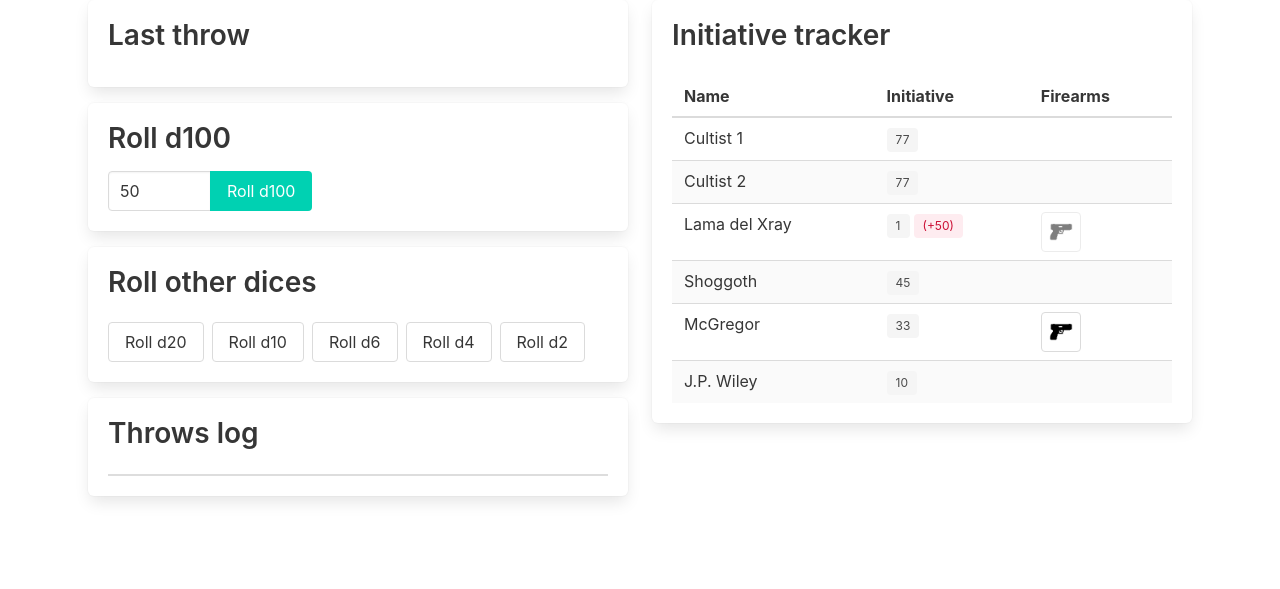
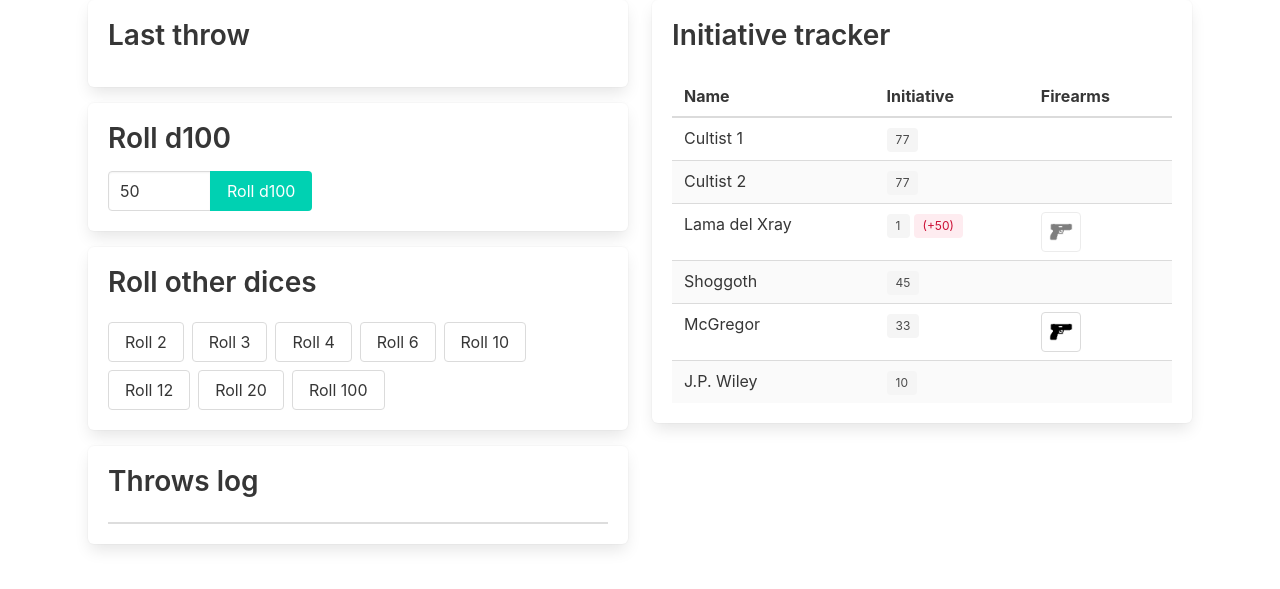
Before and after one commit to 8kto/call-of-cthulhu-dealer, a Gatsby site: page /showcase in a window 1280 px wide. Shown: the part 93-682 px from the top of the page. Built offline with nearby package versions, Linux system fonts and the light colour scheme; Gatsby itself is replaced by a stand-in of ours; what random-js would draw is missing.

Commit message:
Extract logic into DiceWidget

```diff
--- a/src/components/DiceWidget/index.tsx
+++ b/src/components/DiceWidget/index.tsx
@@ -1,17 +1,21 @@
-import React, { useState } from 'react'
+import React from 'react'
+
+import { Dice } from 'types'
 import { roll } from 'shared/utils/random'
+import { setTrayValue } from 'store/slices/diceTray'
+import { useAppDispatch } from 'shared/hooks'
 
-const DiceWidget = () => {
-  const [result, setResult] = useState<number>()
+const DiceWidget = ({ dice }: { dice: Dice }) => {
+  const dispatch = useAppDispatch()
+
+  const dispatchThrowResult = () => {
+    dispatch(setTrayValue({ result: roll(dice), dice }))
+  }
 
   return (
-    <div>
-      {result && <strong>{result}</strong>}
-      <br />
-      <button type="button" onClick={() => setResult(roll())}>
-        Roll d100
-      </button>
-    </div>
+    <button type="button" className="button" onClick={dispatchThrowResult}>
+      Roll {dice}
+    </button>
   )
 }
 
--- a/src/components/Result/index.tsx
+++ b/src/components/Result/index.tsx
@@ -14,7 +14,7 @@ type ResultOpts = {
   className?: string
 }
 
-const classMap = {
+const CLASS_MAP = {
   [Results.FUMBLE]: 'is-danger',
   [Results.FAIL]: 'is-black',
   [Results.SUCCESS]: 'is-success',
@@ -39,7 +39,7 @@ const Result = ({
   )
 
   if (shouldShowDifficultyResult) {
-    const classNameTag = `tag ${classMap[getThrowResult(value?.result, difficulty)]}`
+    const classNameTag = `tag ${CLASS_MAP[getThrowResult(value?.result, difficulty)]}`
 
     return (
       <SlotContainer className={className}>
--- a/src/components/showcase/RollsShowcase/index.tsx
+++ b/src/components/showcase/RollsShowcase/index.tsx
@@ -3,18 +3,19 @@ import debounce from 'debounce'
 
 import { Dice, Nullable } from 'types'
 import { roll } from 'shared/utils/random'
-import { selectDiceTray, setDifficulty, setTrayValue } from 'store/slices/diceTray'
-import { useAppDispatch, useAppSelector } from 'shared/hooks'
+import { setDifficulty, setTrayValue } from 'store/slices/diceTray'
+import { useAppDispatch } from 'shared/hooks'
 import Log from 'components/Log'
 import Result from 'components/Result'
+import DiceWidget from 'components/DiceWidget'
 
 import { getValueWithinRange } from './helpers'
 
 const DEFAULT_DIFFICULTY = 50
+const DICES = Object.values(Dice).filter(Number)
 
 const RollsShowcase = () => {
   const dispatch = useAppDispatch()
-  const { difficulty } = useAppSelector(selectDiceTray) || {}
   const [localDiff, setLocalDiff] = useState<Nullable<number>>(DEFAULT_DIFFICULTY)
 
   const dispatchThrowResult = (dice: Dice) => {
@@ -75,21 +76,9 @@ const RollsShowcase = () => {
       <section className="box mb-4">
         <h2 className="title">Roll other dices</h2>
         <div className="buttons">
-          <button type="button" className="button" onClick={() => dispatchThrowResult(Dice.d20)}>
-            Roll d20
-          </button>
-          <button type="button" className="button" onClick={() => dispatchThrowResult(Dice.d10)}>
-            Roll d10
-          </button>
-          <button type="button" className="button" onClick={() => dispatchThrowResult(Dice.d6)}>
-            Roll d6
-          </button>
-          <button type="button" className="button" onClick={() => dispatchThrowResult(Dice.d4)}>
-            Roll d4
-          </button>
-          <button type="button" className="button" onClick={() => dispatchThrowResult(Dice.d2)}>
-            Roll d2
-          </button>
+          {DICES.map(d => (
+            <DiceWidget key={d} dice={d as unknown as Dice} />
+          ))}
         </div>
       </section>
 
```
